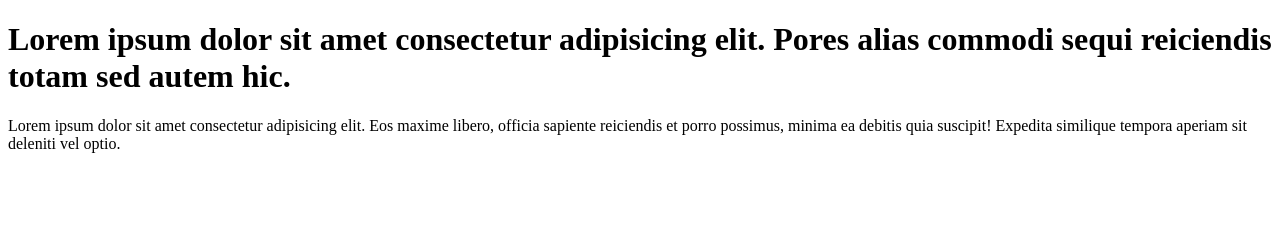
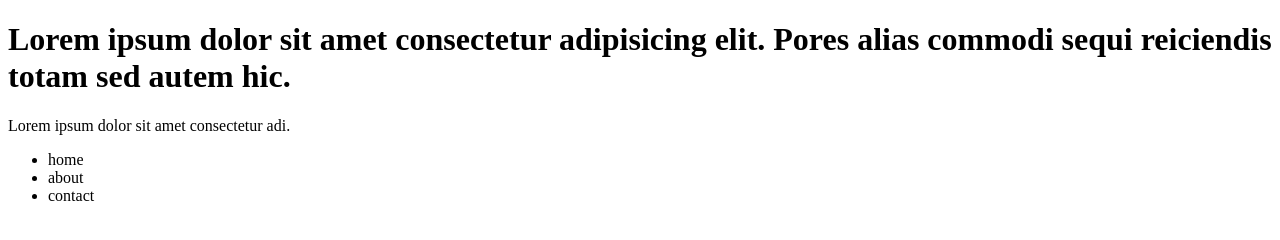
Before and after one commit to raks12345/learn-git, a plain HTML site: page index.html in a window 1280 px wide. Drawn offline with Linux system fonts and the light colour scheme.

Commit message:
add a list

```diff
--- a/index.html
+++ b/index.html
@@ -9,6 +9,11 @@
     <h1>
         Lorem ipsum dolor sit amet consectetur adipisicing elit. Pores alias commodi sequi reiciendis totam sed autem hic.
     </h1>
-    <p>Lorem ipsum dolor sit amet consectetur adipisicing elit. Eos maxime libero, officia sapiente reiciendis et porro possimus, minima ea debitis quia suscipit! Expedita similique tempora aperiam sit deleniti vel optio.</p>
+    <p>Lorem ipsum dolor sit amet consectetur adi.</p>
+    <ul>
+        <li>home</li>
+        <li>about</li>
+        <li>contact</li>
+    </ul>
 </body>
 </html>
```
